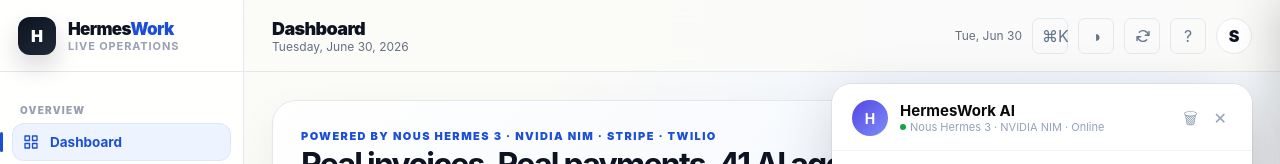
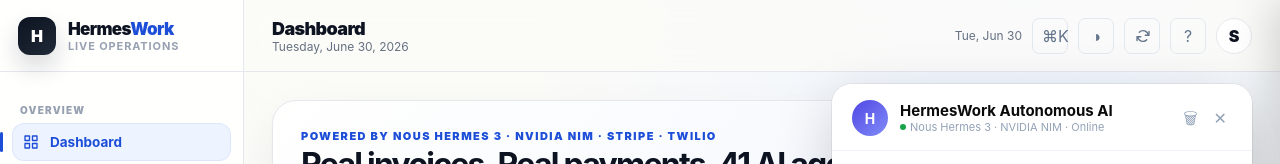
Before and after one commit to salch-cred/hermeswork, a plain HTML site: page frontend/index.html in a window 1280 px wide. Both pictures are taken after a click on the button "HermesWork Autonomous AI". Shown: the top 164 px of the page. Drawn offline with nearby package versions, Linux system fonts and the light colour scheme; no server answers; a web font is replaced by a local one.

Commit message:
clean: rename AI chat to Autonomous AI chat, remove Claude references

```diff
--- a/frontend/index.html
+++ b/frontend/index.html
@@ -72,7 +72,7 @@
     .live-pills{display:flex;flex-wrap:wrap;gap:8px;margin-top:14px}
     .live-pills span{display:inline-flex;align-items:center;gap:6px;background:rgba(255,255,255,.7);border:1px solid #e2e8f0;border-radius:99px;padding:4px 12px;font-size:12px;font-weight:600;color:#475569}
 
-    /* AI CHAT PANEL */
+    /* AUTONOMOUS AI CHAT PANEL */
     #ai-chat-btn{position:fixed;bottom:28px;right:28px;z-index:1100;width:56px;height:56px;border-radius:50%;background:linear-gradient(135deg,#5046e4,#818cf8);border:none;cursor:pointer;display:flex;align-items:center;justify-content:center;box-shadow:0 4px 24px rgba(80,70,228,.45);transition:transform .2s,box-shadow .2s;color:#fff;font-size:24px}
     #ai-chat-btn:hover{transform:scale(1.08);box-shadow:0 8px 32px rgba(80,70,228,.55)}
     #ai-chat-btn .chat-badge{position:absolute;top:-4px;right:-4px;background:#ef4444;color:#fff;font-size:10px;font-weight:700;border-radius:10px;padding:1px 5px;display:none}
@@ -436,8 +436,8 @@
   </div><!-- /.main-content -->
 </div><!-- /.app-shell -->
 
-<!-- AI CHAT PANEL -->
-<button id="ai-chat-btn" onclick="toggleChat()" title="Ask HermesWork AI">
+<!-- AUTONOMOUS AI CHAT -->
+<button id="ai-chat-btn" onclick="toggleChat()" title="HermesWork Autonomous AI">
   <svg width="26" height="26" viewBox="0 0 24 24" fill="none" stroke="currentColor" stroke-width="2" stroke-linecap="round" stroke-linejoin="round">
     <path d="M21 15a2 2 0 0 1-2 2H7l-4 4V5a2 2 0 0 1 2-2h14a2 2 0 0 1 2 2z"/>
     <path d="M8 10h8M8 14h5" stroke-width="1.5"/>
@@ -449,7 +449,7 @@
   <div class="chat-header">
     <div class="chat-header-avatar">H</div>
     <div class="chat-header-info">
-      <div class="chat-header-name">HermesWork AI</div>
+      <div class="chat-header-name">HermesWork Autonomous AI</div>
       <div class="chat-header-sub">Nous Hermes 3 · NVIDIA NIM · Online</div>
     </div>
     <div class="chat-header-actions">
```
